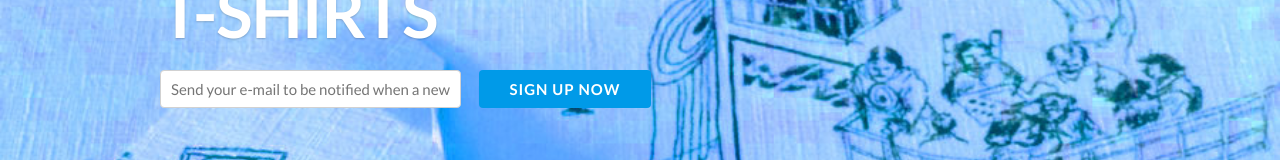
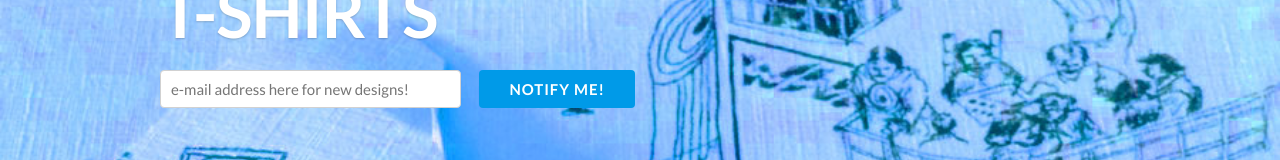
Before and after one commit to kriscoll/CamShop, a plain HTML site: page index.html in a window 1280 px wide. Shown: the part 289-449 px from the top of the page. Drawn offline with nearby package versions, Linux system fonts and the light colour scheme.

Commit message:
Update email address request button

```diff
--- a/index.html
+++ b/index.html
@@ -58,10 +58,10 @@
 
     <div class="row">
       <div class="eight columns alpha">
-        <input type="email" placeholder="Send your e-mail to be notified when a new design is for sale"/>
+        <input type="email" placeholder="e-mail address here for new designs!"/>
       </div>
       <div class="four columns omega">
-        <button type="submit">Sign Up Now</button>
+        <button type="submit">Notify Me!</button>
       </div>
     </div>
 
```
